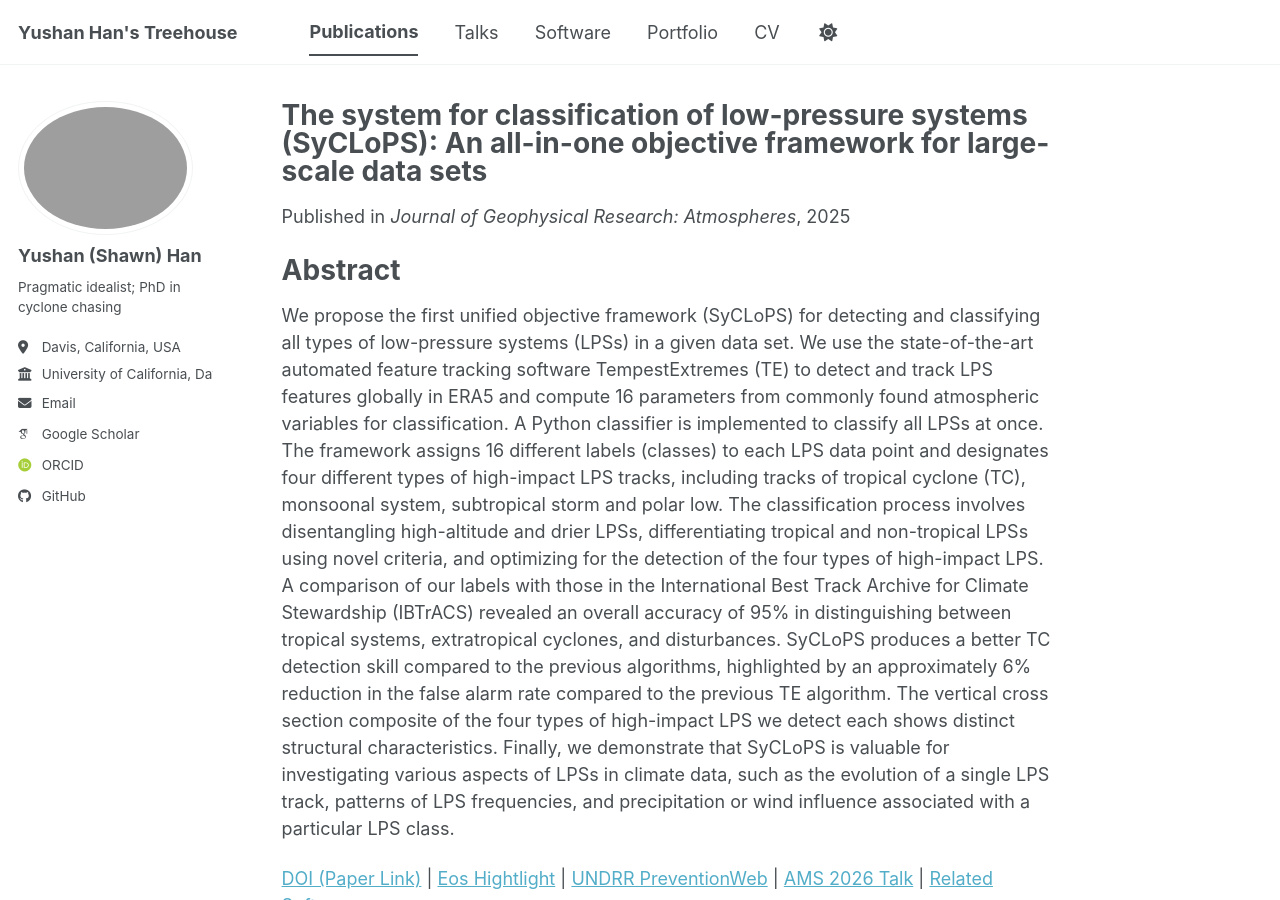
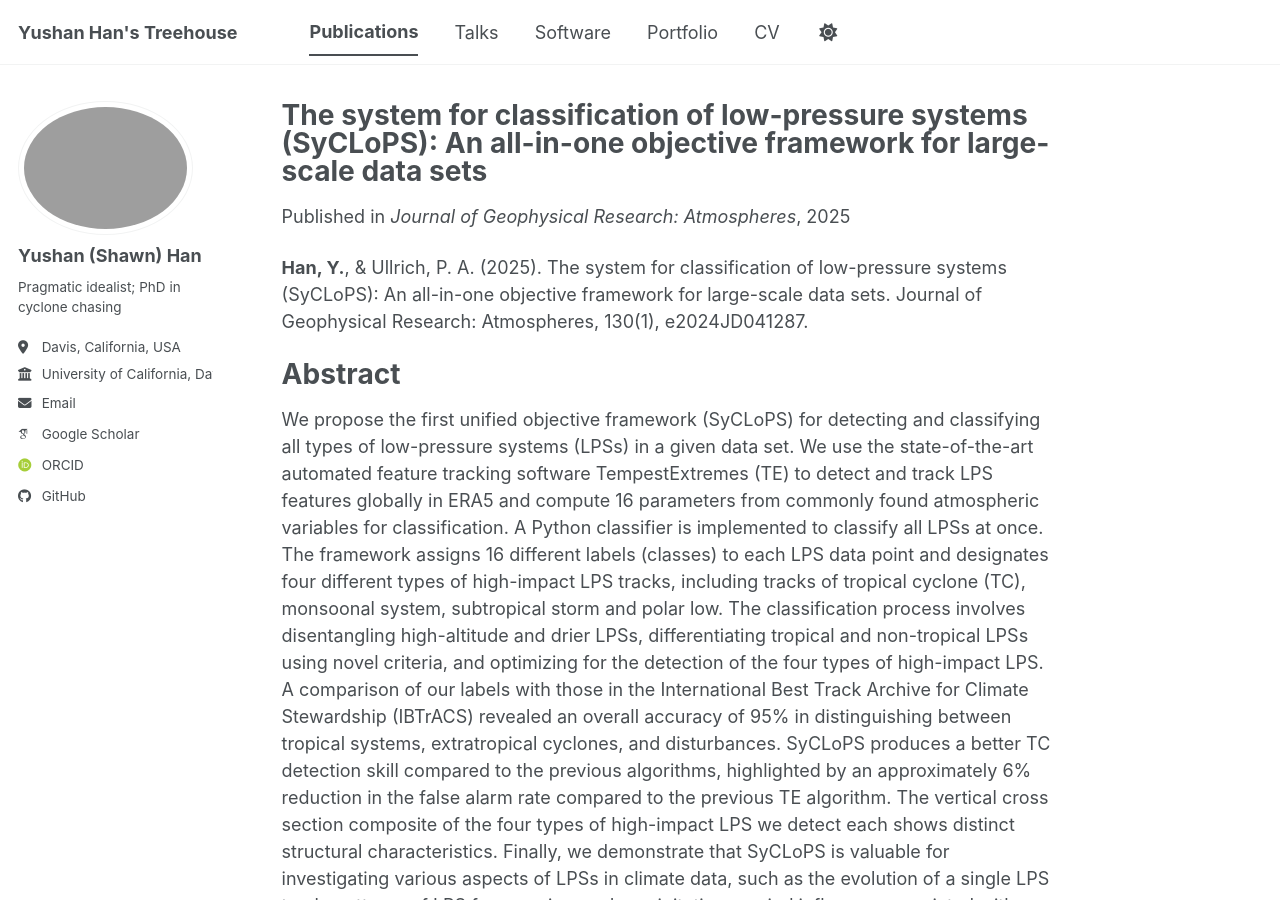
Before and after one commit to yepkids/yepkids.github.io, a Jekyll site: the page built from _publications/2025-01-01-syclops.md, in a window 1280 px wide and 900 px high. Built offline with Jekyll 4.4.1, drawn with Linux system fonts in a browser that asks for light colours; some web fonts are replaced; a script bundle is joined from its source files by our own code; library files that are not in the unit come from our copies.

Commit message:
Ver 1. Small Updates

```diff
--- a/_publications/2025-01-01-syclops.md
+++ b/_publications/2025-01-01-syclops.md
@@ -9,6 +9,7 @@ venue: 'Journal of Geophysical Research: Atmospheres'
 paperurl: 'https://doi.org/10.1029/2024JD041287'
 #citation: 'Han, Y. and P.A. Ullrich (2025) "The system for classification of low-pressure systems (SyCLoPS): An all-in-one objective framework for large-scale data sets. Journal of Geophysical Research: Atmospheres, 130(1), e2024JD041287.'
 ---
+**Han, Y.**, & Ullrich, P. A. (2025). The system for classification of low-pressure systems (SyCLoPS): An all-in-one objective framework for large-scale data sets. Journal of Geophysical Research: Atmospheres, 130(1), e2024JD041287.
 
 Abstract
 ========
```
Also changed, not shown: _publications/2026-01-01-nat_tc_size_increase.md (+2 -0 lines), _publications/2026-02-01-TC_size_evolution.md (+2 -0 lines), _publications/2026-03-01-ML_heatwave.md (+2 -0 lines).
